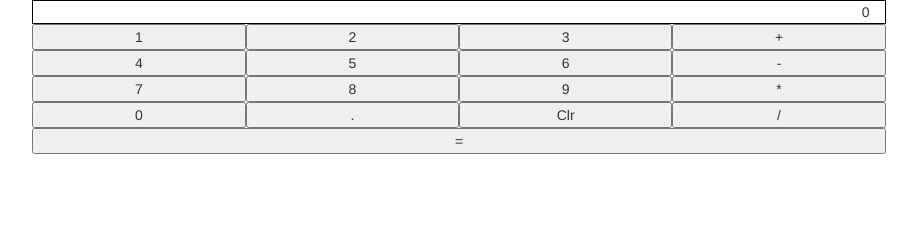
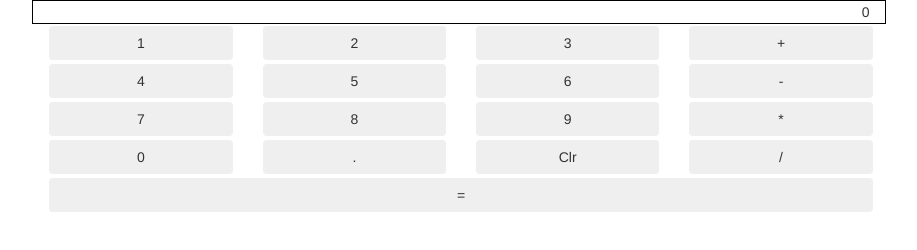
Before and after one commit to Brian-Schorn/WeekendChallenge-3, a website: page Public/views/index.html in a window 1280 px wide. Shown: the whole page, without its empty margins (181-1098 px from the left). Drawn offline with nearby package versions, Linux system fonts and the light colour scheme; files that its build step writes are made by us from their sources; files whose address does not match are found by name.

Commit message:
Added further styling and fixed bootstrap styling

```diff
--- a/Public/views/index.html
+++ b/Public/views/index.html
@@ -14,36 +14,43 @@
     <link rel="stylesheet" type="text/css" href="./views/mystyle.css" />
   </head>
   <body>
+    <div class="container-fluid">
     <form id="calcForm">
       <!-- <label>Value 1</label>
       <input type="text" name="value1" />
 
       <label>Value 2</label>
       <input type="text" name="value2" /> -->
-      <input type="text" name="result" value="0" id="result" class="col-xs-8 col-xs-offset-2" />
-      <br />
-      <input type="button" value="1" class ="number col-xs-2 col-xs-offset-2" data-value="1" />
-      <input type="button" value="2" class ="number col-xs-2" data-value="2" />
-      <input type="button" value="3" class ="number col-xs-2" data-value="3" />
-      <input type="button" value="+" class ="operator col-xs-2" data-value="add" />
-      <br />
-      <input type="button" value="4" class ="number col-xs-2 col-xs-offset-2" data-value="4" />
-      <input type="button" value="5" class ="number col-xs-2" data-value="5" />
-      <input type="button" value="6" class ="number col-xs-2" data-value="6" />
-      <input type="button" value="-" class ="operator col-xs-2" data-value="subtract" />
-      <br />
-      <input type="button" value="7" class ="number col-xs-2 col-xs-offset-2" data-value="7" />
-      <input type="button" value="8" class ="number col-xs-2" data-value="8" />
-      <input type="button" value="9" class ="number col-xs-2" data-value="9" />
-      <input type="button" value="*" class ="operator col-xs-2" data-value="multiply" />
-      <br />
-      <input type="button" value="0" class ="number col-xs-2 col-md-offset-2" data-value="0" />
-      <input type="button" value="." class ="number col-xs-2" data-value="." />
-      <input type="reset" value="Clr" class = "col-xs-2" />
-      <input type="button" value="/" class ="operator col-xs-2" data-value="divide" />
-      <br />
-      <input type="submit" value="=" class="col-xs-8 col-xs-offset-2" />
-
+      <div class="row">
+      <input type="text" name="result" value="0" id="result" class="col-xs-8 col-xs-offset-2" readonly/>
+      </div>
+      <div class="row">
+        <div class="col-xs-2 col-xs-offset-2"><input type="button" class="number btn btn-block" value="1" data-value="1" /></div>
+        <div class="col-xs-2"><input type="button" value="2" class="number btn btn-block" data-value="2" /></div>
+        <div class="col-xs-2"><input type="button" value="3" class="number btn btn-block" data-value="3" /></div>
+        <div class="col-xs-2"><input type="button" value="+" class="operator btn btn-block" data-value="add" /></div>
+    </div>
+    <div class="row">
+      <div class="col-xs-2 col-xs-offset-2"><input type="button" value="4" class ="number btn btn-block" data-value="4" /></div>
+      <div class="col-xs-2"><input type="button" value="5" class ="number btn btn-block" data-value="5" /></div>
+      <div class="col-xs-2"><input type="button" value="6" class ="number btn btn-block" data-value="6" /></div>
+      <div class="col-xs-2"><input type="button" value="-" class ="operator btn btn-block" data-value="subtract" /></div>
+    </div>
+    <div class="row">
+      <div class="col-xs-2 col-xs-offset-2"><input type="button" value="7" class ="number btn btn-block" data-value="7" /></div>
+      <div class="col-xs-2"><input type="button" value="8" class ="number btn btn-block" data-value="8" /></div>
+      <div class="col-xs-2"><input type="button" value="9" class ="number btn btn-block" data-value="9" /></div>
+      <div class="col-xs-2"><input type="button" value="*" class ="operator btn btn-block" data-value="multiply" /></div>
+    </div>
+    <div class="row">
+      <div class="col-xs-2 col-xs-offset-2"><input type="button" value="0" class ="number btn btn-block" data-value="0" /></div>
+      <div class="col-xs-2"><input type="button" value="." class ="number btn btn-block" data-value="." /></div>
+      <div class="col-xs-2"><input type="reset" value="Clr" class = "btn btn-block" /></div>
+      <div class="col-xs-2"><input type="button" value="/" class ="operator btn btn-block" data-value="divide" /></div>
+    </div>
+    <div class="row">
+      <div class="col-xs-8 col-xs-offset-2"><input type="submit" value="=" class="btn btn-block" /></div>
+    </div>
 
       <!-- <select name="calcDropdown">
         <option value="add">Add</option>
@@ -55,6 +62,7 @@
       <!-- <input type="submit" value="Compute" />
       <input type="reset" value="Clear" /> -->
     </form>
+    </div>
     <!-- <section id="result">
 
 
--- a/Public/views/mystyle.css
+++ b/Public/views/mystyle.css
@@ -2,7 +2,10 @@
   text-align: right;
   border: solid 1px black;
 }
-/*
-input {
-  margin: 1px;
+
+.btn {
+  margin: 2px;
+}
+/*div {
+  border: solid 1px black;
 }*/
```
